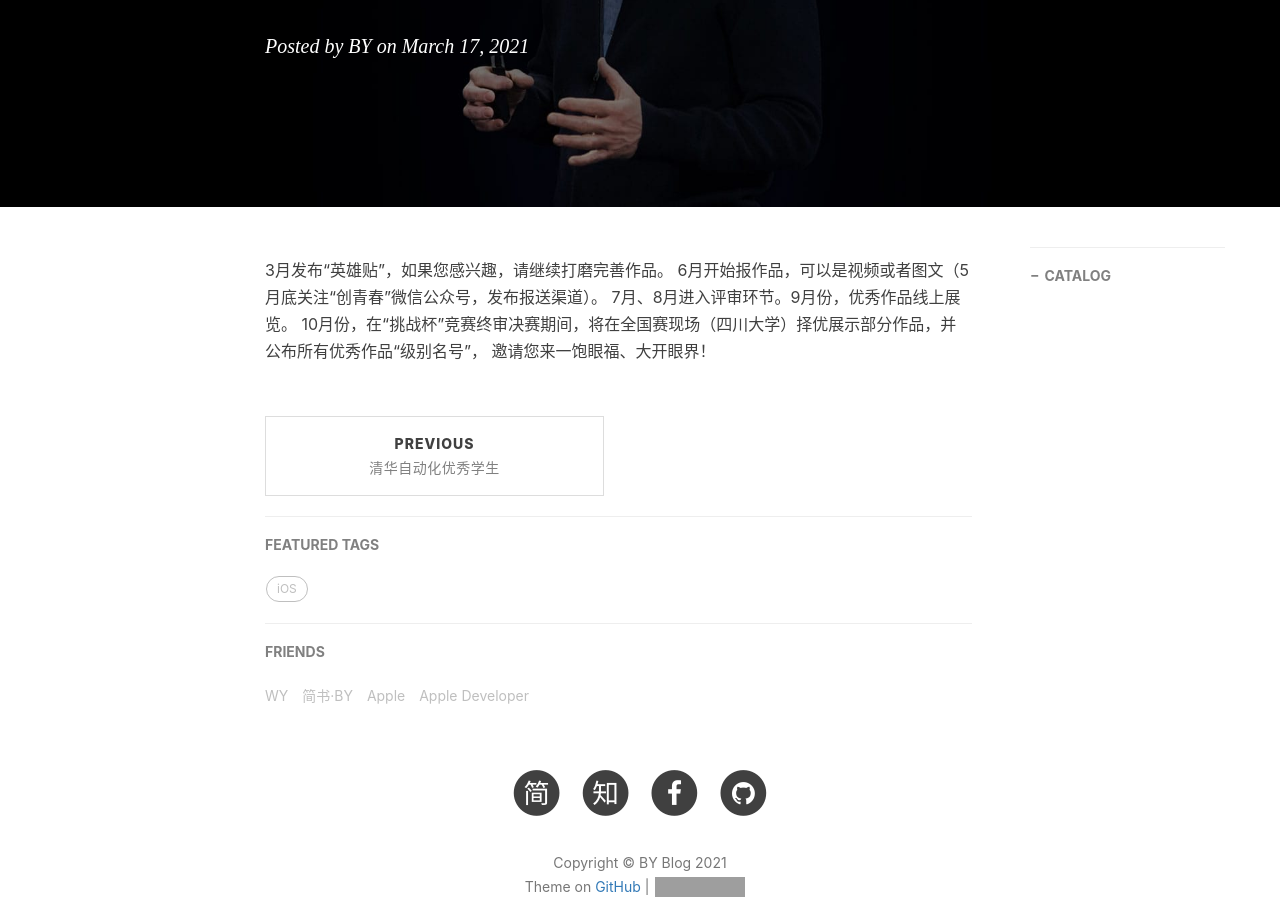
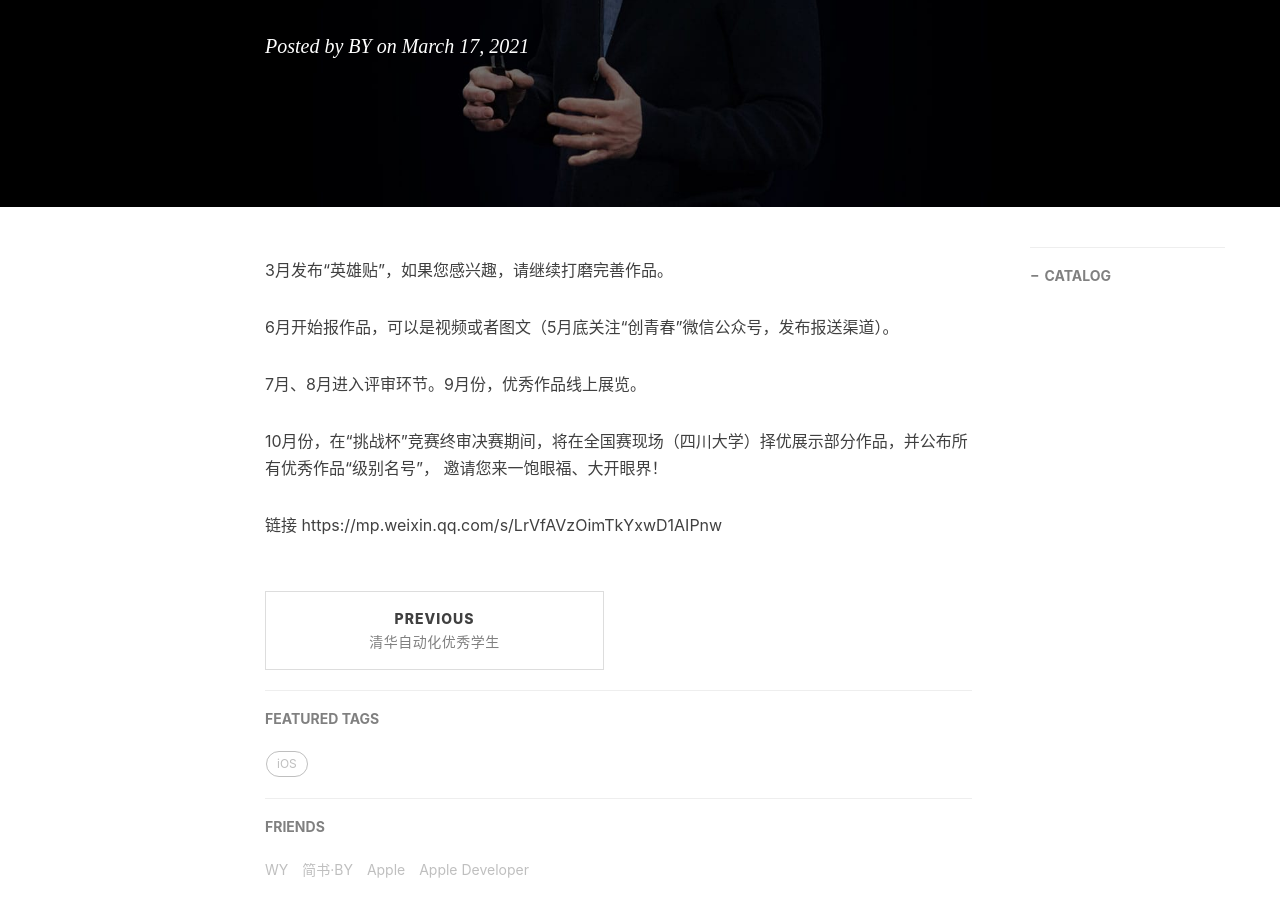
Before and after one commit to pengjiao123/pengjiao123.github.io, a Jekyll site: the page built from _posts/2021-03-17-挑战杯（报名时间看链接）.md, in a window 1280 px wide and 900 px high, scrolled down 316 px. Built offline with Jekyll 4.4.1, drawn with Linux system fonts in a browser that asks for light colours; nearby versions of some CDN libraries; comment, search, counter and statistics services are not loaded; grey boxes are pictures that could not be loaded.

Commit message:
Update 2021-03-17-挑战杯（报名时间看链接）.md

```diff
--- a/_posts/2021-03-17-挑战杯（报名时间看链接）.md
+++ b/_posts/2021-03-17-挑战杯（报名时间看链接）.md
@@ -13,7 +13,12 @@ tags:
 
 
 3月发布“英雄贴”，如果您感兴趣，请继续打磨完善作品。
+
 6月开始报作品，可以是视频或者图文（5月底关注“创青春”微信公众号，发布报送渠道）。
+
 7月、8月进入评审环节。9月份，优秀作品线上展览。
+
 10月份，在“挑战杯”竞赛终审决赛期间，将在全国赛现场（四川大学）择优展示部分作品，并公布所有优秀作品“级别名号”，
 邀请您来一饱眼福、大开眼界！
+
+链接 https://mp.weixin.qq.com/s/LrVfAVzOimTkYxwD1AIPnw
```
